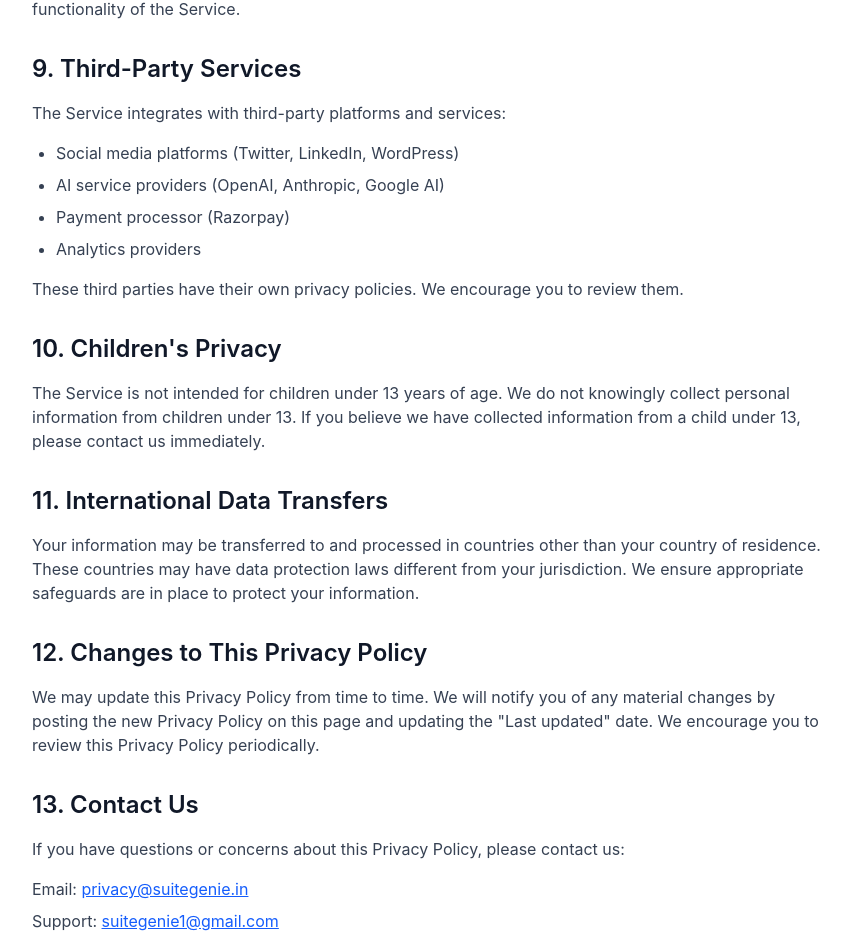
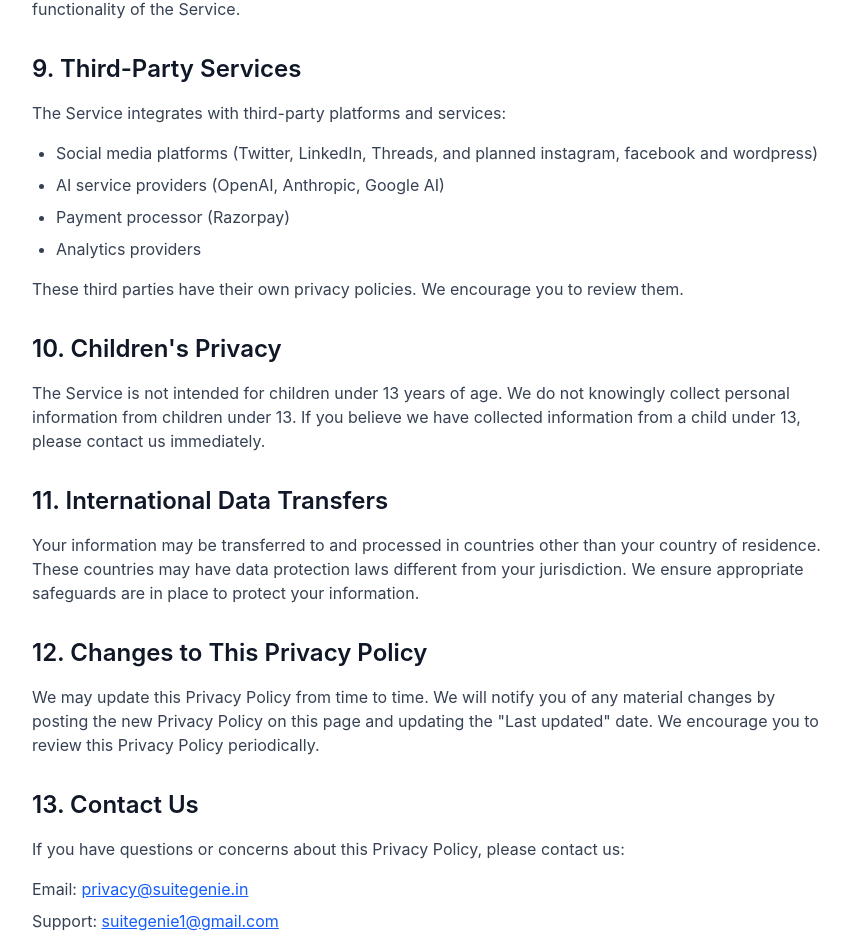
Before and after one commit to ModularAIHub/new-platform, a React (Vite) app in the folder client/: page /privacy in a window 1280 px wide. Shown: the part 3155-4093 px from the top of the page, without its empty margins (208-1059 px from the left). Built offline with nearby package versions, Linux system fonts and the light colour scheme; no server answers.

Commit message:
privacy policy updates

```diff
--- a/client/src/pages/PrivacyPage.jsx
+++ b/client/src/pages/PrivacyPage.jsx
@@ -219,7 +219,7 @@
                 The Service integrates with third-party platforms and services:
               </p>
               <ul className="list-disc pl-6 text-gray-700 mb-4 space-y-2">
-                <li>Social media platforms (Twitter, LinkedIn, WordPress)</li>
+                <li>Social media platforms (Twitter, LinkedIn, Threads, and planned instagram, facebook and wordpress)</li>
                 <li>AI service providers (OpenAI, Anthropic, Google AI)</li>
                 <li>Payment processor (Razorpay)</li>
                 <li>Analytics providers</li>
```
